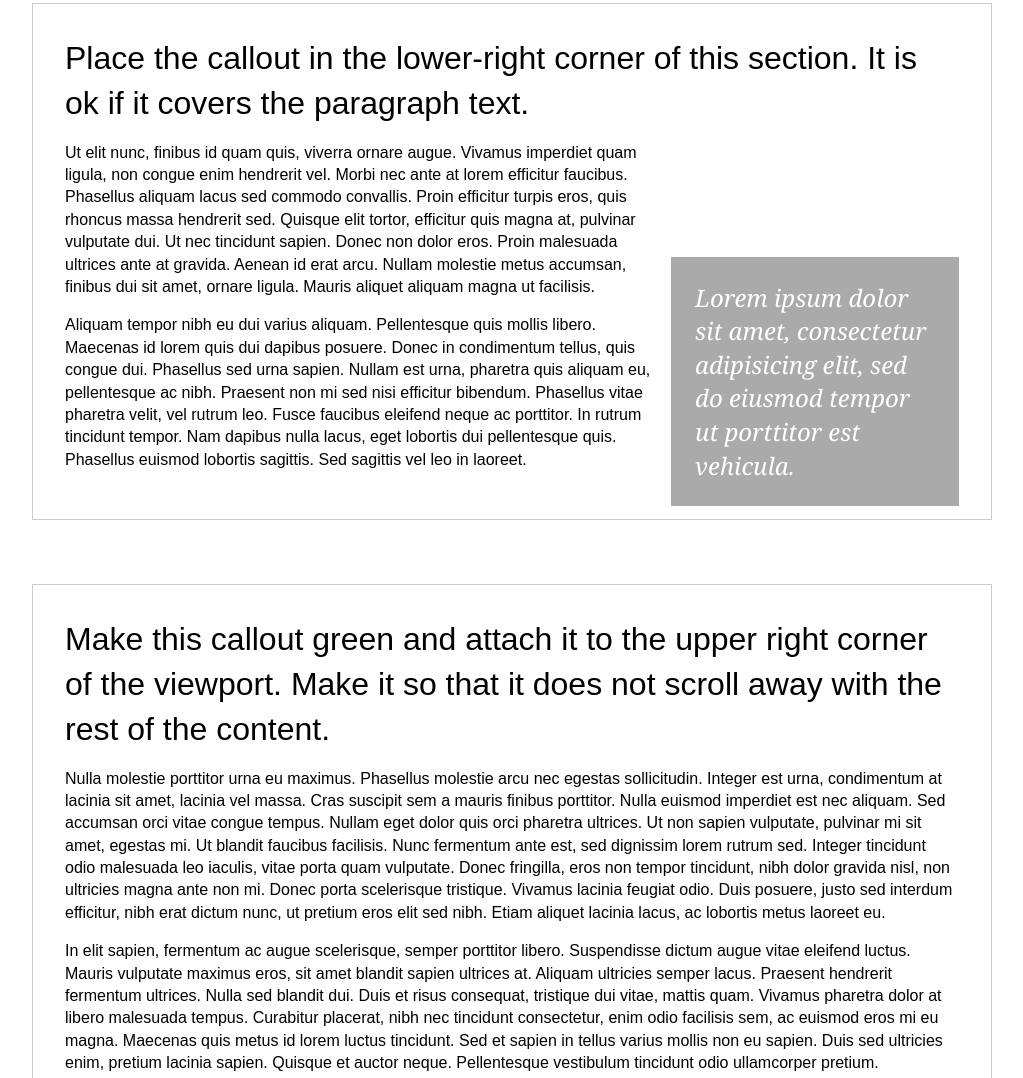
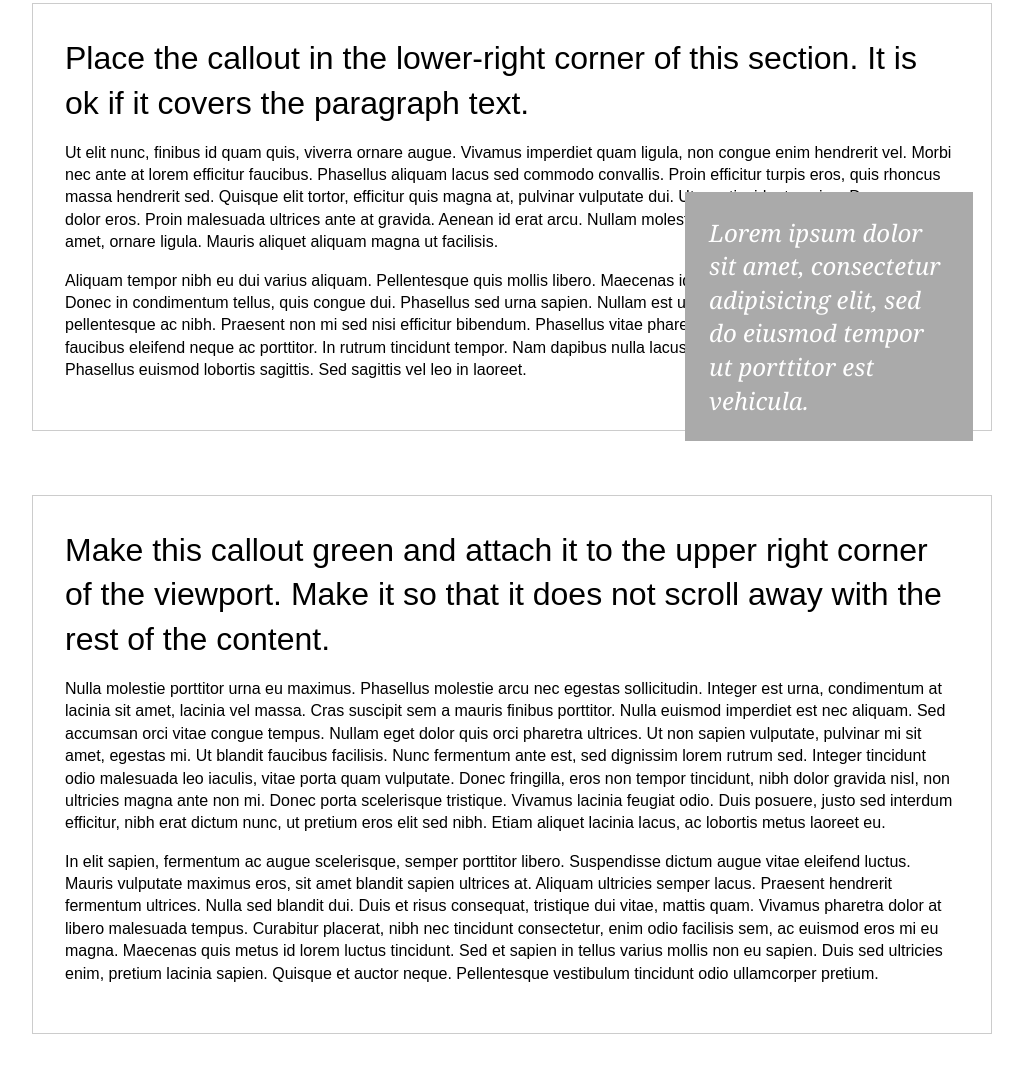
Before and after one commit to marina-hg/iffall2017, a plain HTML site: page positioning/index.html in a window 1280 px wide. Shown: the part 642-1720 px from the top of the page, without its empty margins (128-1151 px from the left). Drawn offline with Linux system fonts and the light colour scheme.

Commit message:
Add files via upload

```diff
--- a/positioning/style.css
+++ b/positioning/style.css
@@ -2,8 +2,10 @@
 	float: right;
 }
 #section2 aside{
-	float: right;
-	margin-top: 115px;
+	/*float: right;*/
+	margin-top: 50px;
+	margin-left: 620px;
+	position: absolute;
 }
 #section3 aside{
 	background-color: green;
@@ -16,10 +18,11 @@
 	position: absolute;
 	margin-left: 300px;
 	z-index: 1;
+	margin-top: -100px;
 }
 #callout2{
 	background-color: black;
 	position: absolute;
-	margin-top: 10px;
+	margin-top: -90px;
 	margin-left: 310px;
 }
```
